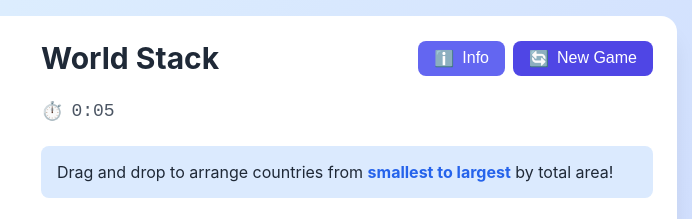
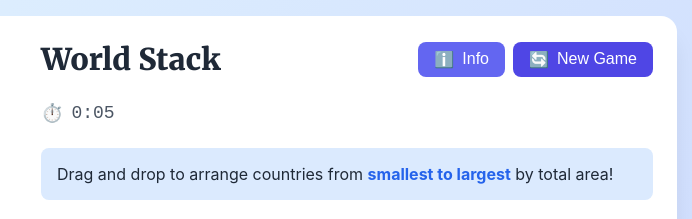
Before and after one commit to alonandon/WorldStack, a plain HTML site: page index.html in a window 1280 px wide. Shown: the top 219 px of the page, 313-1005 px from the left. Drawn offline with Linux system fonts and the light colour scheme.

Commit message:
Update index.html
Updated title font and optimized for mobile

```diff
--- a/index.html
+++ b/index.html
@@ -4,6 +4,7 @@
     <meta charset="UTF-8">
     <meta name="viewport" content="width=device-width, initial-scale=1.0">
     <title>World Stack</title>
+    <link href="https://fonts.googleapis.com/css2?family=Merriweather:wght@700;900&display=swap" rel="stylesheet">
     <style>
         * {
             margin: 0;
@@ -40,6 +41,8 @@
             font-size: 1.875rem;
             color: #1f2937;
             white-space: nowrap;
+            font-family: 'Merriweather', serif;
+            font-weight: 900;
         }
 
         .header-buttons {
```
